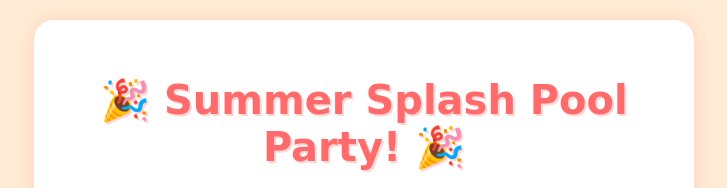
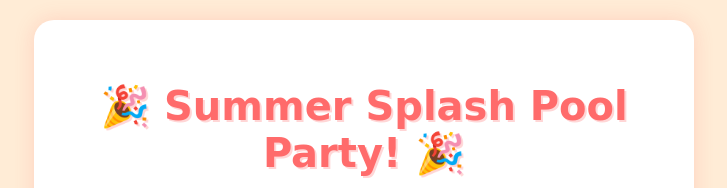
Before and after one commit to iteddy16/CYF, a plain HTML site: page index.html in a window 1280 px wide. Shown: the top 188 px of the page, without its empty margins (276-1003 px from the left). Drawn offline with Linux system fonts and the light colour scheme.

Commit message:
Update index.html

```diff
--- a/index.html
+++ b/index.html
@@ -72,7 +72,7 @@
 </head>
 <body>
     <div class="invite-card">
-        <h1 class="title">🎉 Summer Splash Pool Party! 🎉</h1>
+        <h2 class="title">🎉 Summer Splash Pool Party! 🎉</h2>
         <div>
 
             <img class="image1" src="https://cdn.kastatic.org/third_party/javascript-khansrc/live-editor/build/images/seasonal/fireworks-scattered.png" alt="pool part">
```
